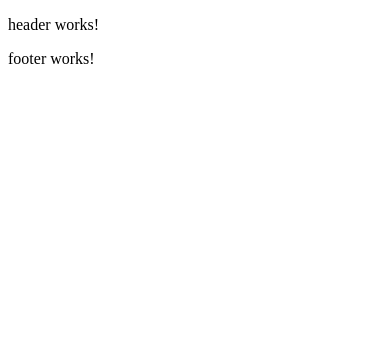
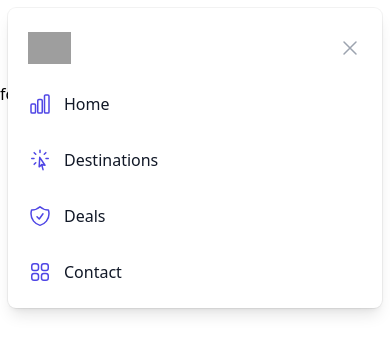
Before and after one commit to Oummy13/tp_pmn, an Angular app in the folder travelAgency/: page / in a window 390 px wide. Shown: the top 354 px of the page. Built offline with nearby package versions, Linux system fonts and the light colour scheme; grey boxes are pictures that could not be loaded.

Commit message:
tailwindcss

```diff
--- a/travelAgency/package.json
+++ b/travelAgency/package.json
@@ -27,12 +27,15 @@
     "@angular/cli": "~15.0.4",
     "@angular/compiler-cli": "^15.0.0",
     "@types/jasmine": "~4.3.0",
+    "autoprefixer": "^10.4.13",
     "jasmine-core": "~4.5.0",
     "karma": "~6.4.0",
     "karma-chrome-launcher": "~3.1.0",
     "karma-coverage": "~2.2.0",
     "karma-jasmine": "~5.1.0",
     "karma-jasmine-html-reporter": "~2.0.0",
+    "postcss": "^8.4.20",
+    "tailwindcss": "^3.2.4",
     "typescript": "~4.8.2"
   }
 }
--- a/travelAgency/src/app/partials/header/header.component.html
+++ b/travelAgency/src/app/partials/header/header.component.html
@@ -1 +1,93 @@
-<p>header works!</p>
+<div class="relative bg-white">
+  <div class="mx-auto max-w-7xl px-4 sm:px-6">
+    <div class="flex items-center justify-between border-b-2 border-gray-100 py-6 md:justify-start md:space-x-10">
+      <div class="flex justify-start lg:w-0 lg:flex-1">
+        <a href="#">
+          <span class="sr-only">Your Company</span>
+          <img class="h-8 w-auto sm:h-10" src="https://tailwindui.com/img/logos/mark.svg?color=indigo&shade=600" alt="">
+        </a>
+      </div>
+      <div class="-my-2 -mr-2 md:hidden">
+        <button type="button" class="inline-flex items-center justify-center rounded-md bg-white p-2 text-gray-400 hover:bg-gray-100 hover:text-gray-500 focus:outline-none focus:ring-2 focus:ring-inset focus:ring-indigo-500" aria-expanded="false">
+          <span class="sr-only">Open menu</span>
+          <!-- Heroicon name: outline/bars-3 -->
+          <svg class="h-6 w-6" xmlns="http://www.w3.org/2000/svg" fill="none" viewBox="0 0 24 24" stroke-width="1.5" stroke="currentColor" aria-hidden="true">
+            <path stroke-linecap="round" stroke-linejoin="round" d="M3.75 6.75h16.5M3.75 12h16.5m-16.5 5.25h16.5" />
+          </svg>
+        </button>
+      </div>
+      <nav class="hidden space-x-10 md:flex">
+
+        <a href="#" class="text-base font-medium text-gray-500 hover:text-gray-900">Home</a>
+        <a href="#" class="text-base font-medium text-gray-500 hover:text-gray-900">Destinations</a>
+        <a href="#" class="text-base font-medium text-gray-500 hover:text-gray-900">Deals</a>
+        <a href="#" class="text-base font-medium text-gray-500 hover:text-gray-900">Contact</a>
+      </nav>
+    </div>
+  </div>
+  <!--
+    Mobile menu, show/hide based on mobile menu state.
+
+    Entering: "duration-200 ease-out"
+      From: "opacity-0 scale-95"
+      To: "opacity-100 scale-100"
+    Leaving: "duration-100 ease-in"
+      From: "opacity-100 scale-100"
+      To: "opacity-0 scale-95"
+  -->
+  <div class="absolute inset-x-0 top-0 origin-top-right transform p-2 transition md:hidden">
+    <div class="divide-y-2 divide-gray-50 rounded-lg bg-white shadow-lg ring-1 ring-black ring-opacity-5">
+      <div class="px-5 pt-5 pb-6">
+        <div class="flex items-center justify-between">
+          <div>
+            <img class="h-8 w-auto" src="https://tailwindui.com/img/logos/mark.svg?color=indigo&shade=600" alt="Your Company">
+          </div>
+          <div class="-mr-2">
+            <button type="button" class="inline-flex items-center justify-center rounded-md bg-white p-2 text-gray-400 hover:bg-gray-100 hover:text-gray-500 focus:outline-none focus:ring-2 focus:ring-inset focus:ring-indigo-500">
+              <span class="sr-only">Close menu</span>
+              <!-- Heroicon name: outline/x-mark -->
+              <svg class="h-6 w-6" xmlns="http://www.w3.org/2000/svg" fill="none" viewBox="0 0 24 24" stroke-width="1.5" stroke="currentColor" aria-hidden="true">
+                <path stroke-linecap="round" stroke-linejoin="round" d="M6 18L18 6M6 6l12 12" />
+              </svg>
+            </button>
+          </div>
+        </div>
+        <div class="mt-6">
+          <nav class="grid gap-y-8">
+            <a href="#" class="-m-3 flex items-center rounded-md p-3 hover:bg-gray-50">
+              <!-- Heroicon name: outline/chart-bar -->
+              <svg class="h-6 w-6 flex-shrink-0 text-indigo-600" xmlns="http://www.w3.org/2000/svg" fill="none" viewBox="0 0 24 24" stroke-width="1.5" stroke="currentColor" aria-hidden="true">
+                <path stroke-linecap="round" stroke-linejoin="round" d="M3 13.125C3 12.504 3.504 12 4.125 12h2.25c.621 0 1.125.504 1.125 1.125v6.75C7.5 20.496 6.996 21 6.375 21h-2.25A1.125 1.125 0 013 19.875v-6.75zM9.75 8.625c0-.621.504-1.125 1.125-1.125h2.25c.621 0 1.125.504 1.125 1.125v11.25c0 .621-.504 1.125-1.125 1.125h-2.25a1.125 1.125 0 01-1.125-1.125V8.625zM16.5 4.125c0-.621.504-1.125 1.125-1.125h2.25C20.496 3 21 3.504 21 4.125v15.75c0 .621-.504 1.125-1.125 1.125h-2.25a1.125 1.125 0 01-1.125-1.125V4.125z" />
+              </svg>
+              <span class="ml-3 text-base font-medium text-gray-900">Home</span>
+            </a>
+
+            <a href="#" class="-m-3 flex items-center rounded-md p-3 hover:bg-gray-50">
+              <!-- Heroicon name: outline/cursor-arrow-rays -->
+              <svg class="h-6 w-6 flex-shrink-0 text-indigo-600" xmlns="http://www.w3.org/2000/svg" fill="none" viewBox="0 0 24 24" stroke-width="1.5" stroke="currentColor" aria-hidden="true">
+                <path stroke-linecap="round" stroke-linejoin="round" d="M15.042 21.672L13.684 16.6m0 0l-2.51 2.225.569-9.47 5.227 7.917-3.286-.672zM12 2.25V4.5m5.834.166l-1.591 1.591M20.25 10.5H18M7.757 14.743l-1.59 1.59M6 10.5H3.75m4.007-4.243l-1.59-1.59" />
+              </svg>
+              <span class="ml-3 text-base font-medium text-gray-900">Destinations</span>
+            </a>
+
+            <a href="#" class="-m-3 flex items-center rounded-md p-3 hover:bg-gray-50">
+              <!-- Heroicon name: outline/shield-check -->
+              <svg class="h-6 w-6 flex-shrink-0 text-indigo-600" xmlns="http://www.w3.org/2000/svg" fill="none" viewBox="0 0 24 24" stroke-width="1.5" stroke="currentColor" aria-hidden="true">
+                <path stroke-linecap="round" stroke-linejoin="round" d="M9 12.75L11.25 15 15 9.75m-3-7.036A11.959 11.959 0 013.598 6 11.99 11.99 0 003 9.749c0 5.592 3.824 10.29 9 11.623 5.176-1.332 9-6.03 9-11.622 0-1.31-.21-2.571-.598-3.751h-.152c-3.196 0-6.1-1.248-8.25-3.285z" />
+              </svg>
+              <span class="ml-3 text-base font-medium text-gray-900">Deals</span>
+            </a>
+
+            <a href="#" class="-m-3 flex items-center rounded-md p-3 hover:bg-gray-50">
+              <!-- Heroicon name: outline/squares-2x2 -->
+              <svg class="h-6 w-6 flex-shrink-0 text-indigo-600" xmlns="http://www.w3.org/2000/svg" fill="none" viewBox="0 0 24 24" stroke-width="1.5" stroke="currentColor" aria-hidden="true">
+                <path stroke-linecap="round" stroke-linejoin="round" d="M3.75 6A2.25 2.25 0 016 3.75h2.25A2.25 2.25 0 0110.5 6v2.25a2.25 2.25 0 01-2.25 2.25H6a2.25 2.25 0 01-2.25-2.25V6zM3.75 15.75A2.25 2.25 0 016 13.5h2.25a2.25 2.25 0 012.25 2.25V18a2.25 2.25 0 01-2.25 2.25H6A2.25 2.25 0 013.75 18v-2.25zM13.5 6a2.25 2.25 0 012.25-2.25H18A2.25 2.25 0 0120.25 6v2.25A2.25 2.25 0 0118 10.5h-2.25a2.25 2.25 0 01-2.25-2.25V6zM13.5 15.75a2.25 2.25 0 012.25-2.25H18a2.25 2.25 0 012.25 2.25V18A2.25 2.25 0 0118 20.25h-2.25A2.25 2.25 0 0113.5 18v-2.25z" />
+              </svg>
+              <span class="ml-3 text-base font-medium text-gray-900">Contact</span>
+            </a>
+          </nav>
+        </div>
+      </div>
+    </div>
+  </div>
+</div>
--- a/travelAgency/src/styles.scss
+++ b/travelAgency/src/styles.scss
@@ -1 +1,4 @@
 /* You can add global styles to this file, and also import other style files */
+@import 'tailwindcss/base';
+@import 'tailwindcss/components';
+@import 'tailwindcss/utilities';
--- /dev/null
+++ b/travelAgency/tailwind.config.js
@@ -0,0 +1,11 @@
+/** @type {import('tailwindcss').Config} */
+module.exports = {
+  content: [
+    "./src/**/*.{html,ts}",
+  ],
+  theme: {
+    extend: {},
+  },
+  plugins: [],
+  darkMode: false,
+}
```
Also changed, not shown: 1 other file (tests, documents, lock files or other folders).
